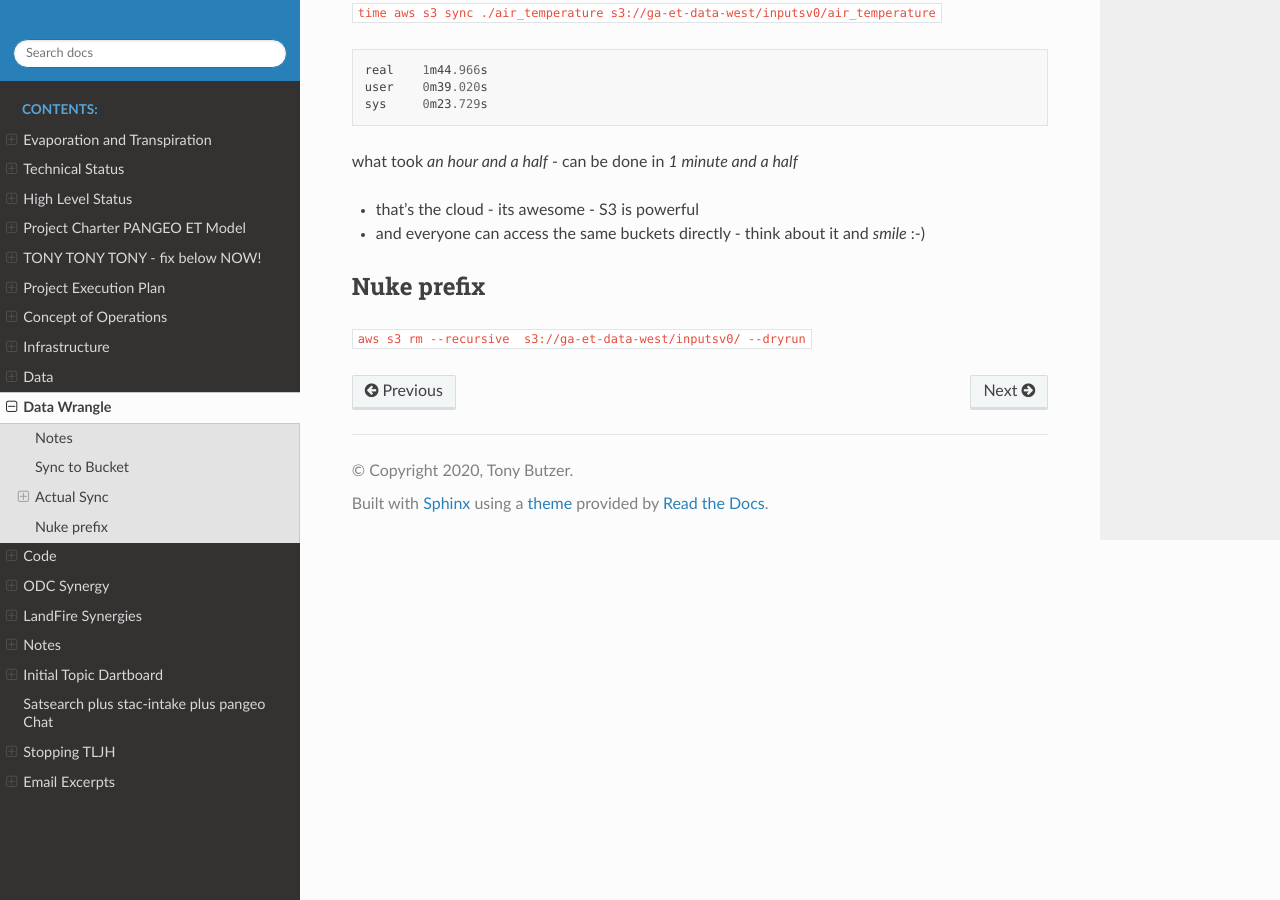
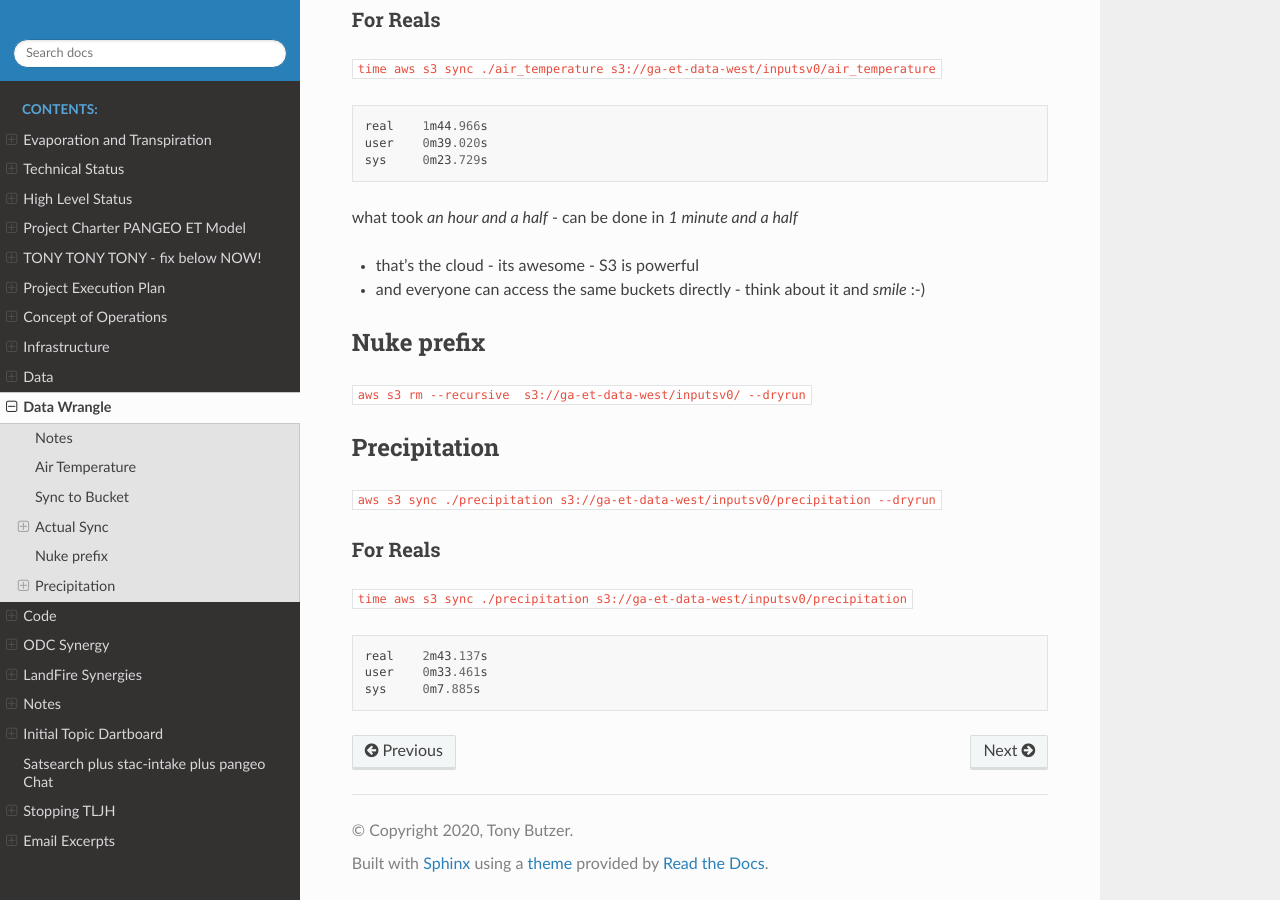
Before and after one commit to tonybutzer/et, a Sphinx documentation site: the page built from docs/source/35data_wrangle.md, in a window 1280 px wide and 900 px high, scrolled down 866 px. Built offline with Sphinx 7.4.7 and the Read the Docs theme 2.0.0, drawn with Linux system fonts in a browser that asks for light colours.

Commit message:
automatic git update from Makefile

````diff
--- a/docs/source/35data_wrangle.md
+++ b/docs/source/35data_wrangle.md
@@ -1,6 +1,8 @@
 ## Data Wrangle
 
 ### Notes
+
+### Air Temperature
 
 *./push-scp-ga.sh air_temperature*:
 
@@ -50,3 +52,18 @@ what took *an hour and a half* - can be done in *1 minute and a half*
 ### Nuke prefix
 
 ``` aws s3 rm --recursive  s3://ga-et-data-west/inputsv0/ --dryrun```
+
+### Precipitation
+
+
+```  aws s3 sync ./precipitation s3://ga-et-data-west/inputsv0/precipitation --dryrun ```
+
+#### For Reals
+
+```  time aws s3 sync ./precipitation s3://ga-et-data-west/inputsv0/precipitation ```
+
+```
+real    2m43.137s
+user    0m33.461s
+sys     0m7.885s
+```
````
